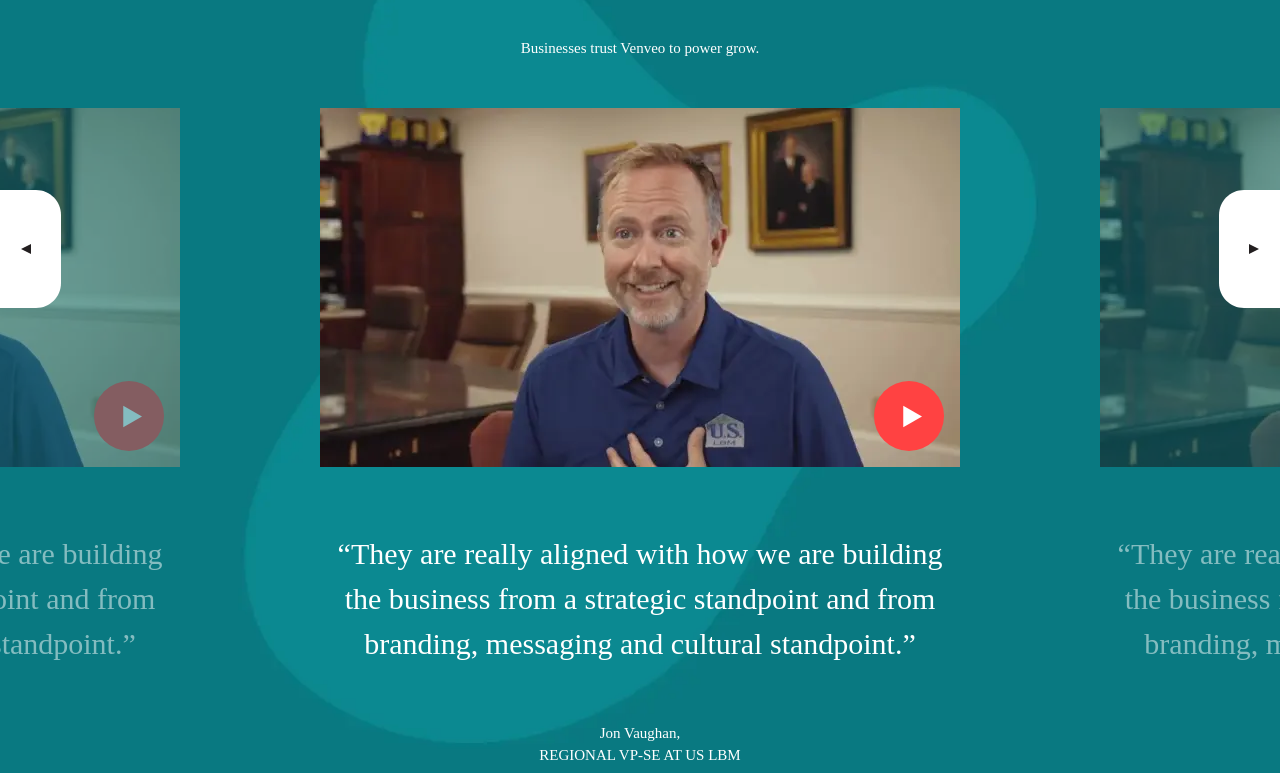
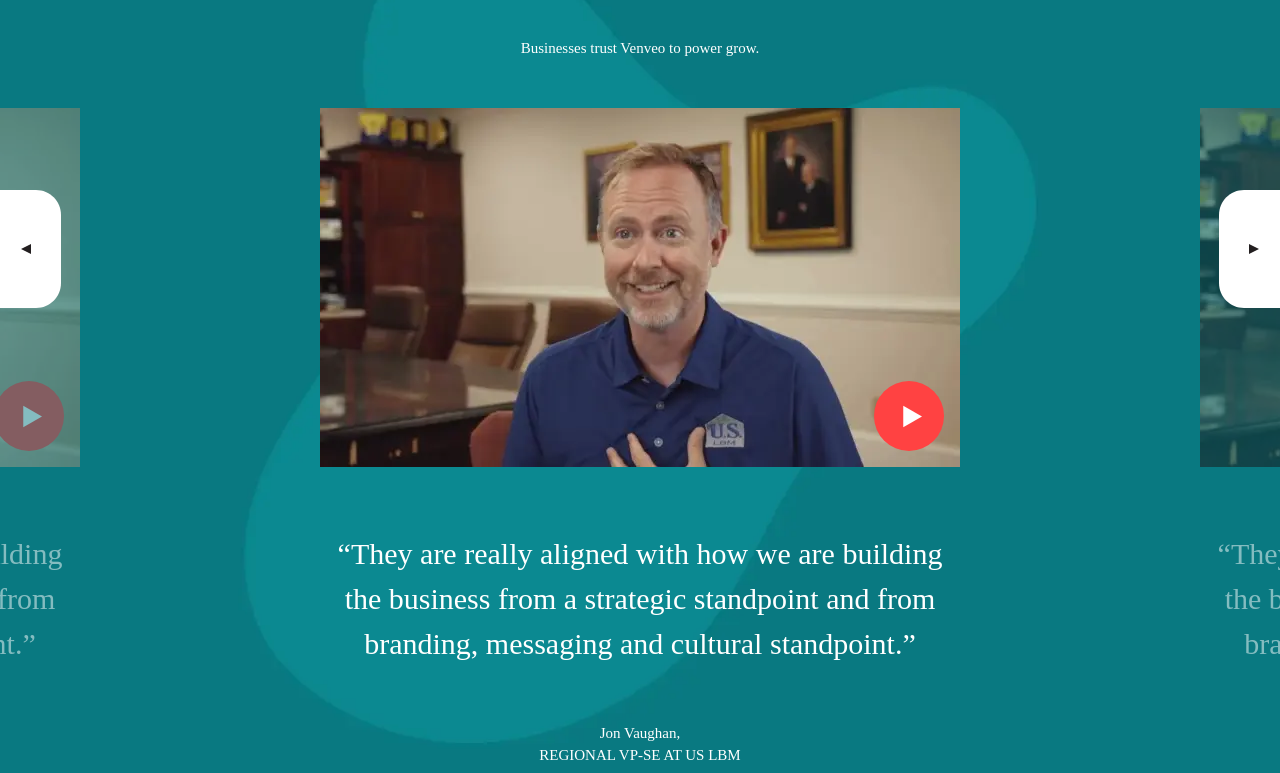
Before and after one commit to khushi303/marketingworld, a React (Create React App) app: page / in a window 1280 px wide. Shown: the part 4967-5740 px from the top of the page. Built offline with nearby package versions, Linux system fonts and the light colour scheme; a web font is replaced by a local one.

Commit message:
change in slider

```diff
--- a/src/components/Results.jsx
+++ b/src/components/Results.jsx
@@ -25,14 +25,14 @@
                 breakpoint: 1300,
                 settings: {
                     centerMode: true,
-                    centerPadding: "250px",
+                    centerPadding: "200px",
                 }
             },
             {
                 breakpoint: 1000,
                 settings: {
                     centerMode: true,
-                    centerPadding: "150px",
+                    centerPadding: "80px",
                 }
             },
             {
```
